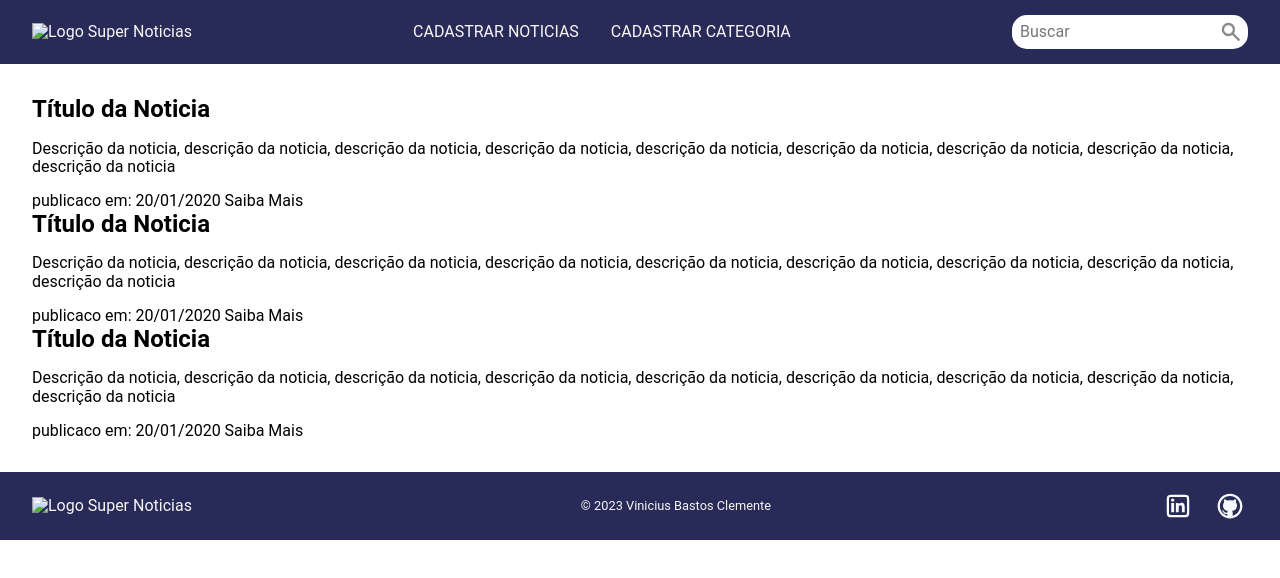
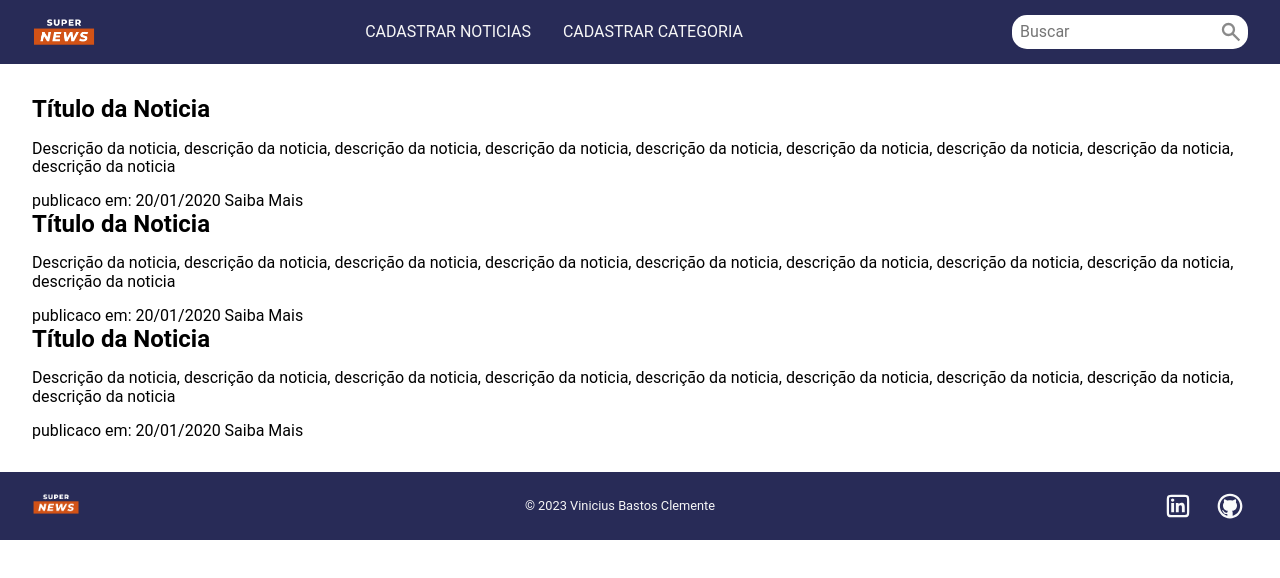
Before and after one commit to vclemente2/news-frontend, a website: page index.html in a window 1280 px wide. Drawn offline with Linux system fonts and the light colour scheme.

Commit message:
Implementação da logo e do favicon da página.

```diff
--- a/index.html
+++ b/index.html
@@ -4,7 +4,7 @@
     <meta charset="UTF-8">
     <meta name="viewport" content="width=device-width, initial-scale=1.0">
     <title>Super Noticias</title>
-    <link rel="icon" type="image/png" href="./src/assets/favicon/favicon.png"/>
+    <link rel="icon" type="image/png" href="./src/assets/images/super-news-logo.png"/>
     <link rel="stylesheet" href="./src/styles/reset.css" />
     <link rel="stylesheet" href="./src/styles/normalize.css" />
     <link rel="stylesheet" href="./src/styles/tema.css" />
@@ -15,7 +15,7 @@
     <header class="header">
         <div class="header__container container">
             <div class="header__logo">
-                <a href="#"><img src="" alt="Logo Super Noticias"/></a>
+                <a class="header__logo__link" href="#"><img class="logo__medium" src="./src/assets/images/super-news-logo.png" alt="Logo Super Noticias"/></a>
             </div>
             <nav class="header__menu">
                 <ul class="header__menu__list">
@@ -65,7 +65,7 @@
     <footer class="footer">
         <div class="footer__container container">
             <div class="footer__logo">
-                <a href="#"><img src="" alt="Logo Super Noticias" /></a>
+                <a href="#"><img class="logo__small" src="./src/assets/images/super-news-logo.png"  alt="Logo Super Noticias" /></a>
             </div>
             <small>&copy; 2023 Vinicius Bastos Clemente</small>
             <div class="footer__social">
--- a/src/styles/header/header.scss
+++ b/src/styles/header/header.scss
@@ -20,6 +20,11 @@
 
         @media screen and (min-width: $desktop_xsm){
             flex-grow: 0;
+        }
+
+        &__link{
+           display: flex;
+           max-width: 4rem;
         }
     }
 
--- a/src/styles/tema.scss
+++ b/src/styles/tema.scss
@@ -7,3 +7,14 @@
     padding:  1rem $padding-horizontal-desktop;
   }
 }
+
+.logo {
+  &__small{
+    height: 3rem;
+    width: 3rem;
+  }
+  &__medium{
+    height: 4rem;
+    width: 4rem;
+  }
+}
```
Also changed, not shown: src/assets/favicon/favicon.png (deleted), src/assets/images/super-news-logo.png (added), src/styles/header/header.css, src/styles/tema.css, 2 other files.
